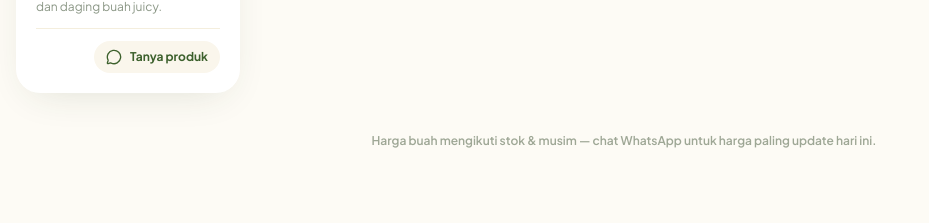
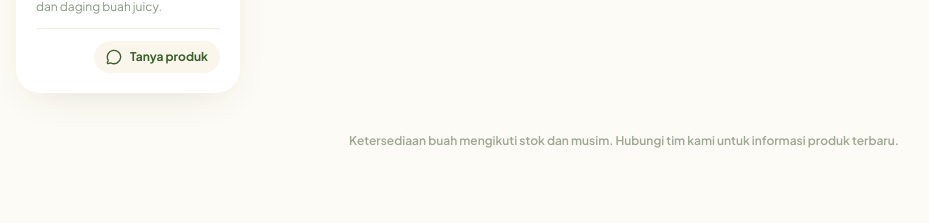
Before and after one commit to Decronaz369/cc-central-website-advance, a React (Vite) app: page / in a window 1280 px wide. Shown: the part 11114-11337 px from the top of the page, without its empty margins (16-945 px from the left). Built offline with nearby package versions, Linux system fonts and the light colour scheme.

Commit message:
Remove pricing language from fruit catalog

```diff
--- a/src/components/FruitCatalog.tsx
+++ b/src/components/FruitCatalog.tsx
@@ -223,8 +223,7 @@ export default function FruitCatalog() {
         {/* footnote */}
         <Reveal delay={0.1}>
           <p className="mt-10 text-center text-xs font-semibold text-leaf-900/45">
-            Harga buah mengikuti stok & musim — chat WhatsApp untuk harga paling
-            update hari ini.
+            Ketersediaan buah mengikuti stok dan musim. Hubungi tim kami untuk informasi produk terbaru.
           </p>
         </Reveal>
       </div>
```
